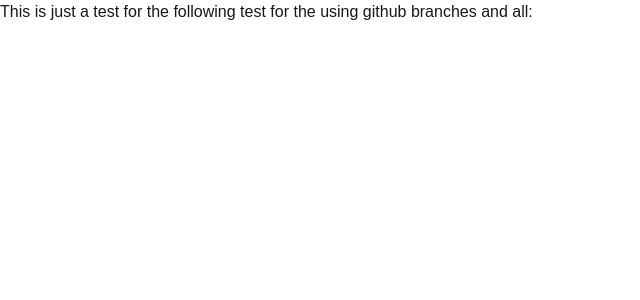
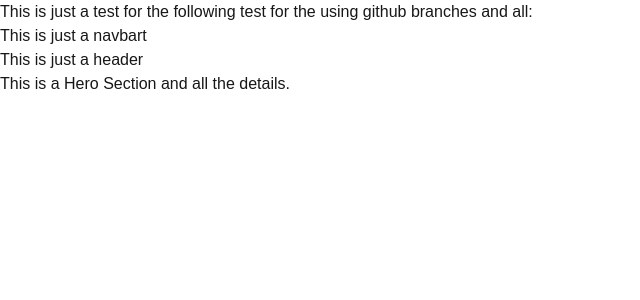
Before and after one commit to Coding-Passionista/GitHub-Tutorials, a Next.js app in the folder github-tutorial/: page / in a window 1280 px wide. Shown: the top 300 px of the page, without its empty margins (0-640 px from the left). Built offline with nearby package versions, Linux system fonts and the light colour scheme.

Commit message:
Added new components on website

```diff
--- a/github-tutorial/app/page.js
+++ b/github-tutorial/app/page.js
@@ -1,10 +1,19 @@
+import Header from '@/components/Header'
+import Hero from '@/components/Hero'
+import Navbar from '@/components/Navbar'
 import React from 'react'
+
 
 const TestPage = () => {
   return (
     <div>
       This is just a test for the following test for the using github branches and all:
 
+      <Navbar />
+
+      <Header />
+
+      <Hero />
 
 
     </div>
--- /dev/null
+++ b/github-tutorial/components/Header.jsx
@@ -0,0 +1,11 @@
+import React from 'react'
+
+const Header = () => {
+  return (
+    <div>
+      This is just a header
+    </div>
+  )
+}
+
+export default Header
--- /dev/null
+++ b/github-tutorial/components/Hero.jsx
@@ -0,0 +1,11 @@
+import React from 'react'
+
+const Hero = () => {
+  return (
+    <div>
+      This is a Hero Section and all the details.
+    </div>
+  )
+}
+
+export default Hero
--- /dev/null
+++ b/github-tutorial/components/Navbar.jsx
@@ -0,0 +1,11 @@
+import React from 'react'
+
+const Navbar = () => {
+  return (
+    <div>
+      This is just a navbart
+    </div>
+  )
+}
+
+export default Navbar
```
Also changed, not shown: 1 other file (tests, documents, lock files or other folders).
